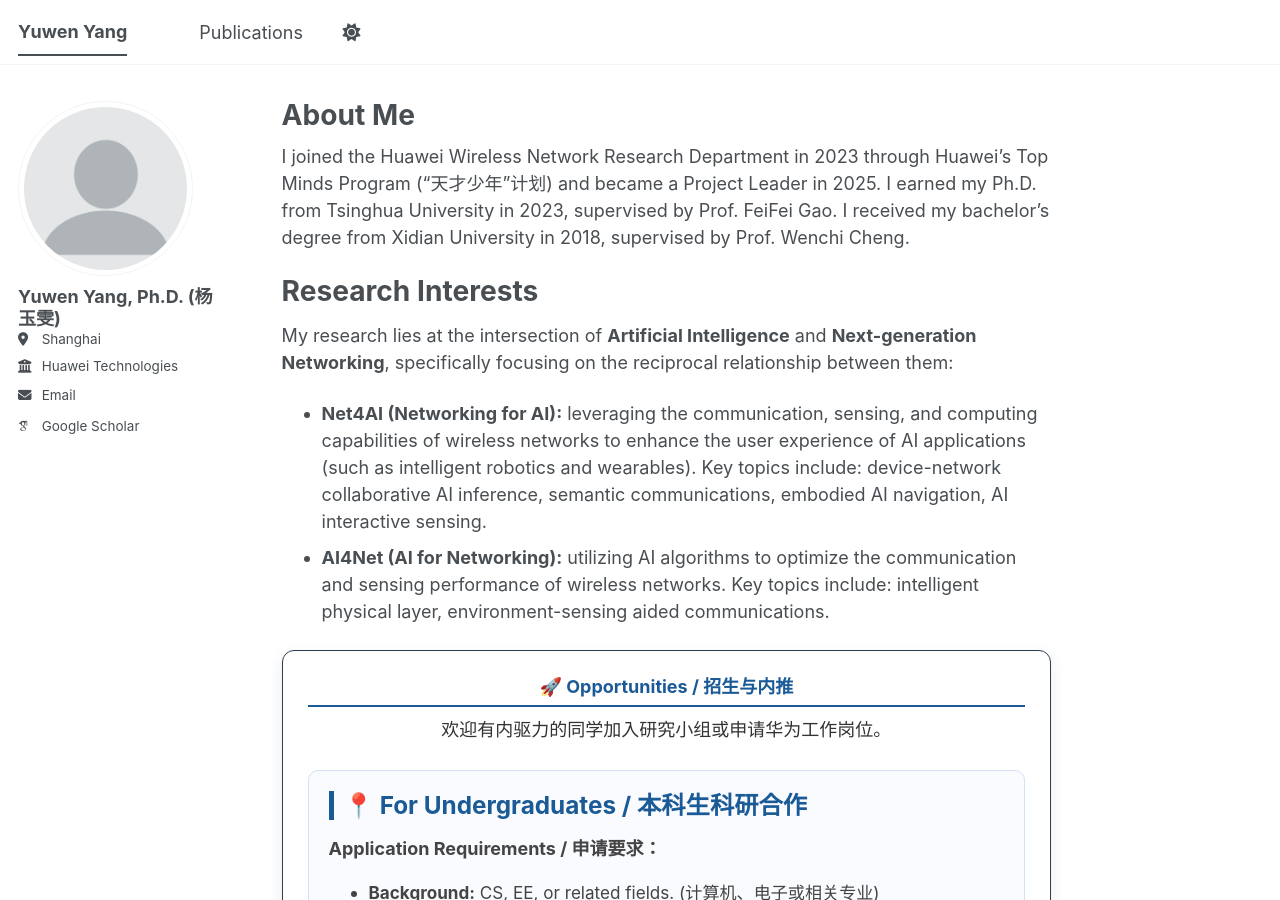
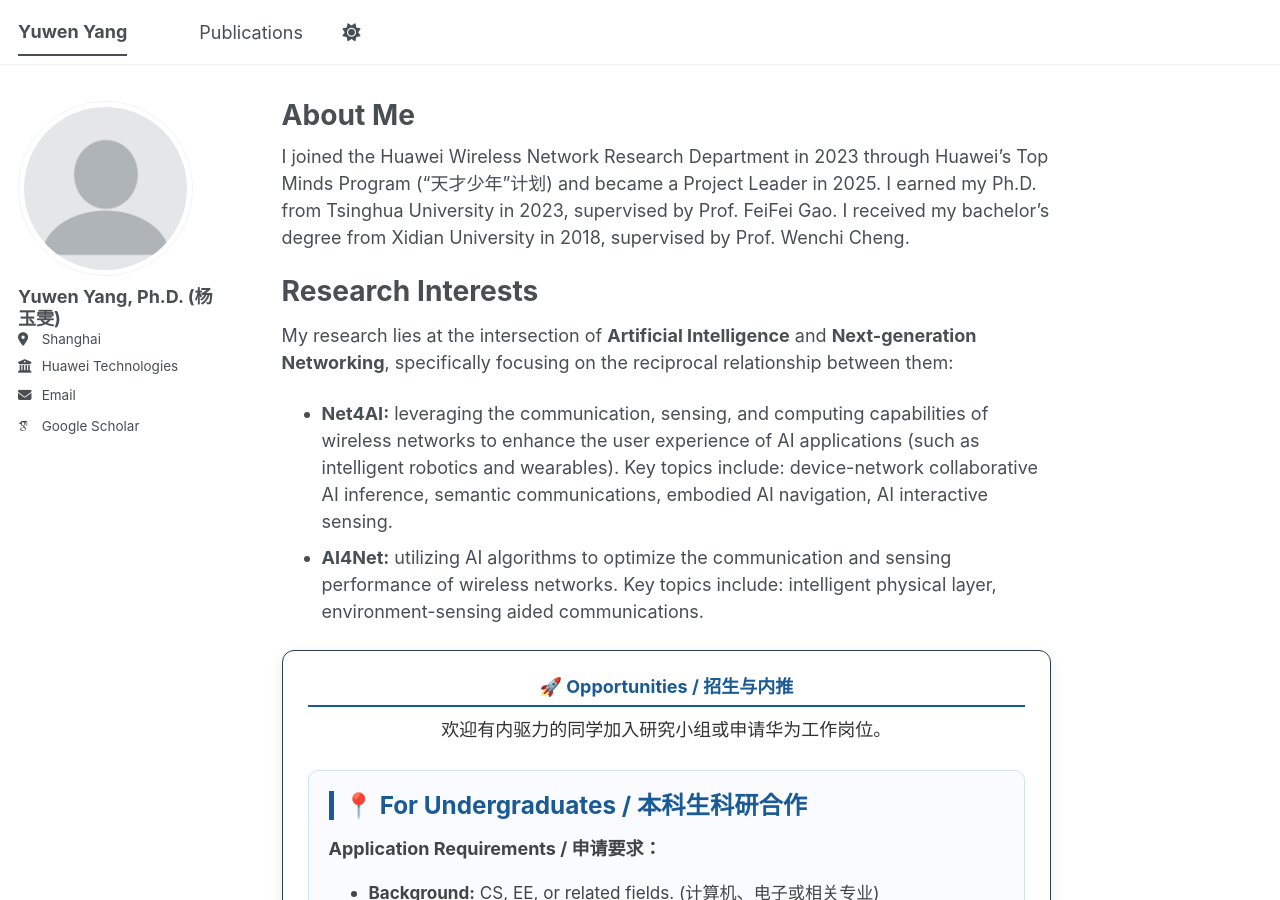
Before and after one commit to yangyuwenyang/yangyuwenyang.github.io, a Jekyll site: the page built from _pages/about.md, in a window 1280 px wide and 900 px high. Built offline with Jekyll 4.4.1, drawn with Linux system fonts in a browser that asks for light colours; some web fonts are replaced; a script bundle is joined from its source files by our own code; library files that are not in the unit come from our copies.

Commit message:
Update about.md

```diff
--- a/_pages/about.md
+++ b/_pages/about.md
@@ -15,8 +15,8 @@ Research Interests
 ======
 My research lies at the intersection of **Artificial Intelligence** and **Next-generation Networking**, specifically focusing on the reciprocal relationship between them:
 
-* **Net4AI (Networking for AI):** leveraging the communication, sensing, and computing capabilities of wireless networks to enhance the user experience of AI applications (such as intelligent robotics and wearables). Key topics include: device-network collaborative AI inference, semantic communications, embodied AI navigation, AI interactive sensing.
-* **AI4Net (AI for Networking):** utilizing AI algorithms to optimize the communication and sensing performance of wireless networks. Key topics include: intelligent physical layer, environment-sensing aided communications.
+* **Net4AI:** leveraging the communication, sensing, and computing capabilities of wireless networks to enhance the user experience of AI applications (such as intelligent robotics and wearables). Key topics include: device-network collaborative AI inference, semantic communications, embodied AI navigation, AI interactive sensing.
+* **AI4Net:** utilizing AI algorithms to optimize the communication and sensing performance of wireless networks. Key topics include: intelligent physical layer, environment-sensing aided communications.
 
 <div style="background-color: #ffffff; border: 1.5px solid #2c3e50; border-radius: 12px; padding: 25px; margin: 25px 0; box-shadow: 0 5px 15px rgba(0,0,0,0.08);">
 
```
